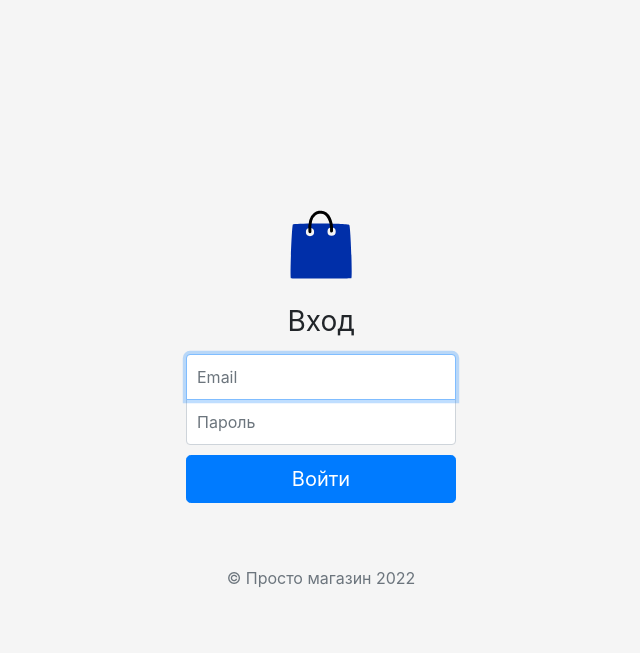
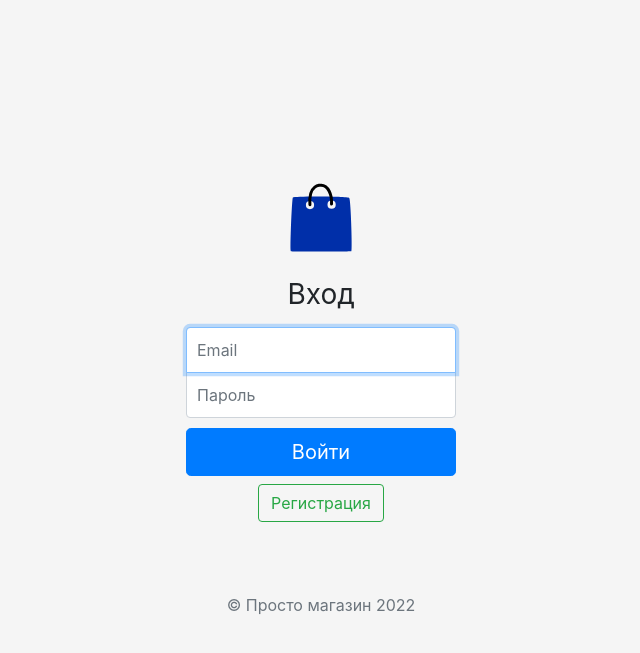
Before and after one commit to CrystalMath404/django-shop-with-1c, a Django app: page /account/login/ in a window 1280 px wide. Shown: the top 653 px of the page, without its empty margins (319-959 px from the left). Run offline with Django 3.2, Linux system fonts and the light colour scheme; some libraries are stand-ins or nearby versions.

Commit message:
add smth

```diff
--- a/account/templates/registration/login.html
+++ b/account/templates/registration/login.html
@@ -26,6 +26,9 @@
 
 
     <button class="btn btn-lg btn-primary btn-block" type="submit">Войти</button>
+
+    <a class="btn btn-outline-success my-2 my-sm-10" role="button" href="{% url 'register'%}?next={{request.path}}">Регистрация</a>
+
 </form>
     {% else %}
         <p class="text-success">{{ user|upper }}, Вы уже зарегистрированы. <br> <a href="/">На главную.</a></p>
```
Also changed, not shown: fixtures.json (deleted, +0 -1 lines), media/catalog/Hoodi.jpg (added), media/catalog/ipad.jpeg (added), media/catalog/singlet.jpeg (added), media/catalog/test.jpeg (added).
